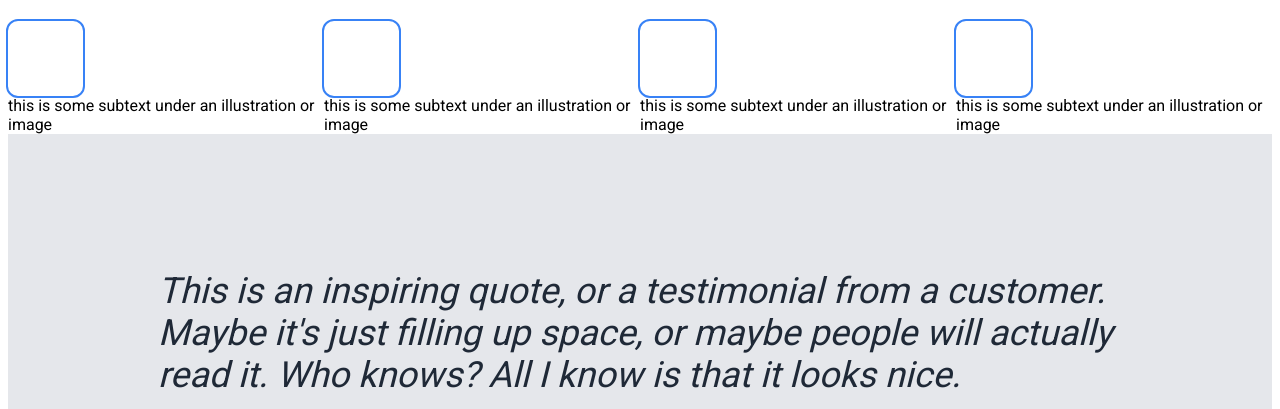
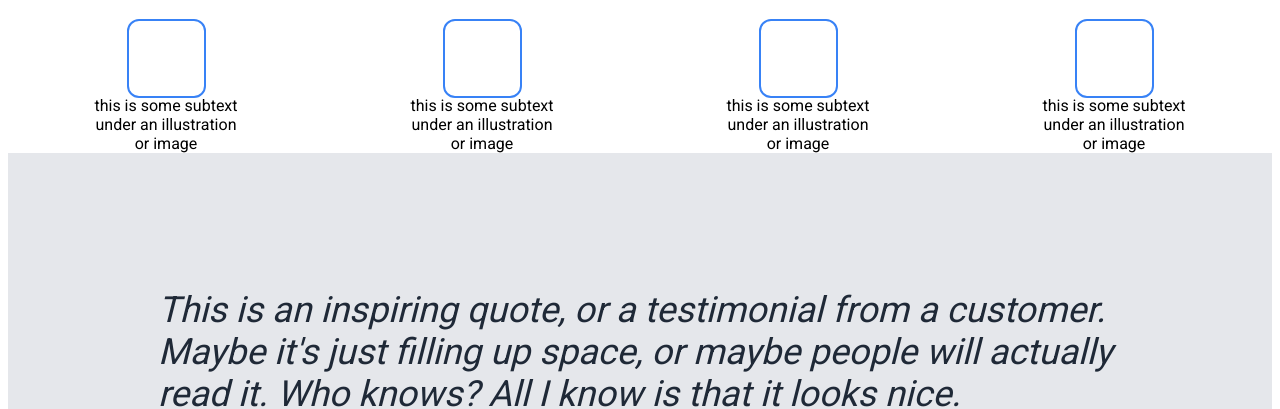
Before and after one commit to thompsonjaredjay/landing-page, a plain HTML site: page index.html in a window 1280 px wide. Shown: the part 393-802 px from the top of the page. Drawn offline with Linux system fonts and the light colour scheme.

Commit message:
Format layout of illustrations

```diff
--- a/style.css
+++ b/style.css
@@ -161,6 +161,18 @@ ul {
 
 .illustrations {
     display: flex;
-    justify-content: center;
+    justify-content: space-around;
+    align-items: center;
+
+}
+
+.card {
+    display: flex;
+    flex-direction: column;
     align-items: center;
 }
+
+.card-subtext {
+    text-align: center;
+    max-width: 150px;
+}
```
